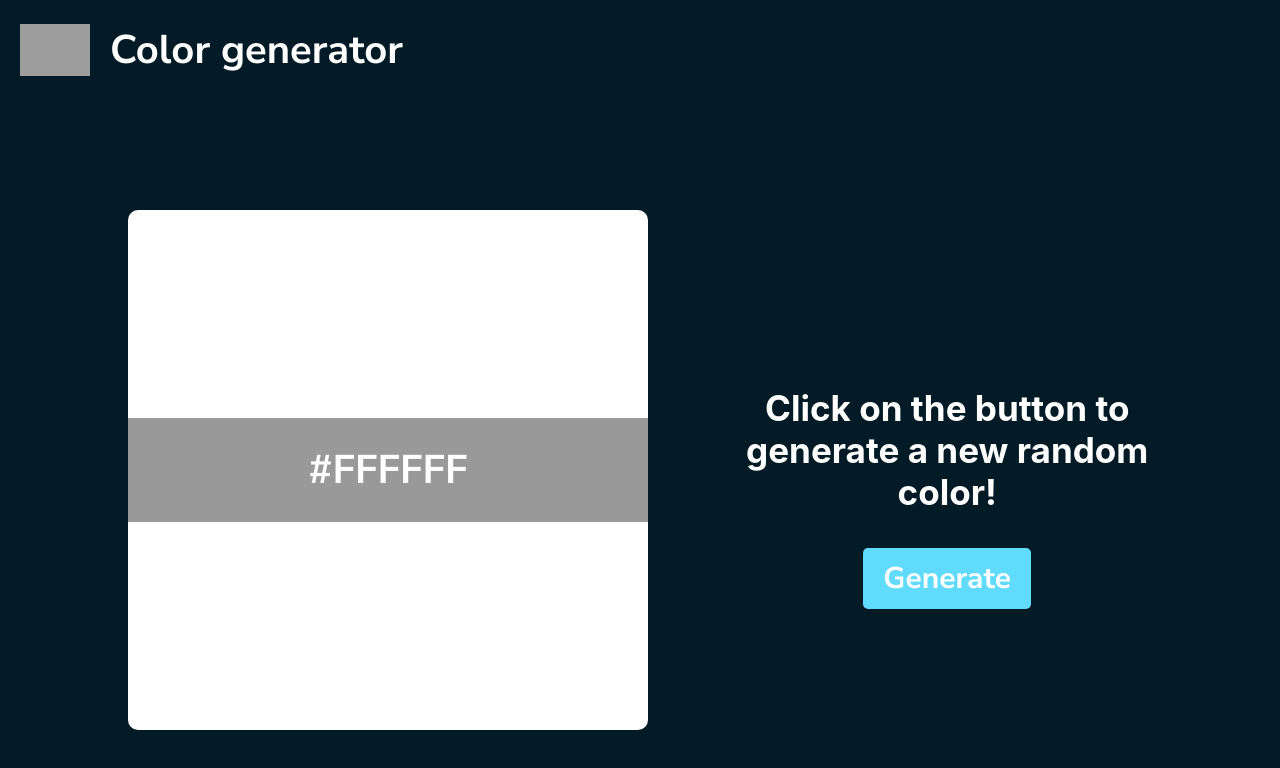
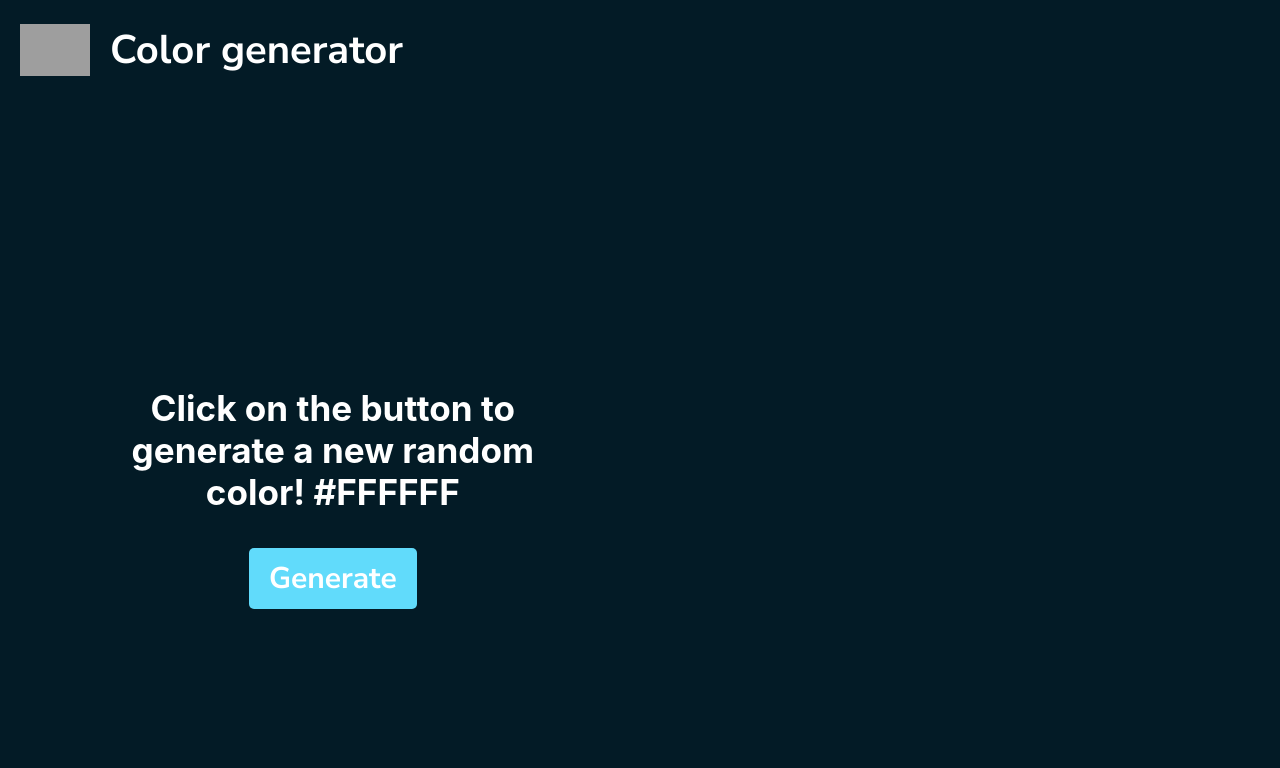
Before and after one commit to fabio-gabriel/React-color-generator, a React (Create React App) app: page / in a window 1280 px wide. Shown: the top 768 px of the page. Built offline with nearby package versions, Linux system fonts and the light colour scheme; grey boxes are pictures that could not be loaded.

Commit message:
First working build

```diff
--- a/package.json
+++ b/package.json
@@ -8,7 +8,9 @@
     "@testing-library/user-event": "^13.5.0",
     "react": "^18.2.0",
     "react-dom": "^18.2.0",
+    "react-redux": "^8.0.5",
     "react-scripts": "5.0.1",
+    "redux": "^4.2.0",
     "web-vitals": "^2.1.4"
   },
   "scripts": {
--- a/src/App.js
+++ b/src/App.js
@@ -1,35 +1,17 @@
 import "./App.css";
-import Card from "./components/Card.js";
-import ActionButton from "./components/ActionButton.js";
-import { useState } from "react";
+import Container from "./components/Container.js";
+import { Provider } from "react-redux";
+import store from "./store.js";
 
 function App() {
-  const [color, setColor] = useState("#FFFFFF");
-  let styling = {
-    backgroundColor: color,
-  };
-
-  const generateHexColor = () => {
-    let string = "1234567890abcdef";
-    let newColor = "";
-
-    for (let i = 0; i < 6; i++) {
-      newColor += string[Math.floor(Math.random() * string.length)];
-    }
-
-    setColor("#" + newColor);
-    styling = {
-      backgroundColor: newColor,
-    };
-  };
-
   return (
-    <div className="App">
-      <div className="panel">
-        <Card styling={styling} color={color} />
-        <ActionButton generateHexColor={generateHexColor} />
+    <Provider store={store}>
+      <div className="App">
+        <div className="panel">
+          <Container />
+        </div>
       </div>
-    </div>
+    </Provider>
   );
 }
 
--- a/src/components/ActionButton.js
+++ b/src/components/ActionButton.js
@@ -1,11 +1,11 @@
 import "../styles/ActionButton.css";
 
-function ActionButton({ generateHexColor }) {
+function ActionButton({ handleColorChange, color }) {
   return (
     <div className="ActionButton">
-      <h3>Click on the button to generate a new random color!</h3>
+      <h3>Click on the button to generate a new random color! {color}</h3>
       <div className="centerButton">
-        <button onClick={generateHexColor}>Generate</button>
+        <button onClick={handleColorChange}>Generate</button>
       </div>
     </div>
   );
--- /dev/null
+++ b/src/components/Container.js
@@ -0,0 +1,20 @@
+import { Provider, connect } from "react-redux";
+import Card from "./Card.js";
+import ActionButton from "./ActionButton.js";
+
+const mapStateToProps = (state) => {
+  return {
+    color: state,
+    styling: {backgroundColor: state}
+  };
+};
+
+const mapDispatchToProps = (dispatch) => {
+  return {
+    handleColorChange: () => dispatch({ type: "NewColor" }),
+  };
+};
+
+const Container = connect(mapStateToProps, mapDispatchToProps)(ActionButton);
+
+export default Container;
--- /dev/null
+++ b/src/components/cardReducer.js
@@ -0,0 +1,21 @@
+const generateHexColor = () => {
+  let string = "1234567890ABCDEF";
+  let newColor = "";
+
+  for (let i = 0; i < 6; i++) {
+    newColor += string[Math.floor(Math.random() * string.length)];
+  }
+
+  return "#" + newColor;
+};
+
+export const cardReducer = (state = "#FFFFFF", action) => {
+  switch (action.type) {
+    case "NewColor":
+      return (state = generateHexColor());
+      break;
+    default:
+      return state;
+      break;
+  }
+};
--- /dev/null
+++ b/src/store.js
@@ -0,0 +1,6 @@
+import { legacy_createStore } from "redux";
+import { cardReducer } from "./components/cardReducer";
+
+let store = legacy_createStore(cardReducer);
+
+export default store;
```
Also changed, not shown: 1 other file (tests, documents, lock files or other folders).
